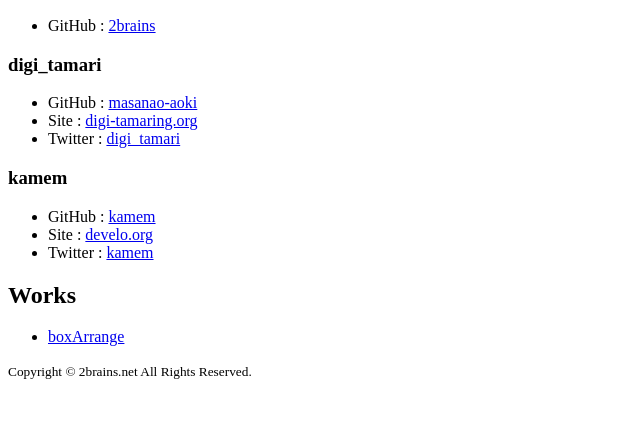
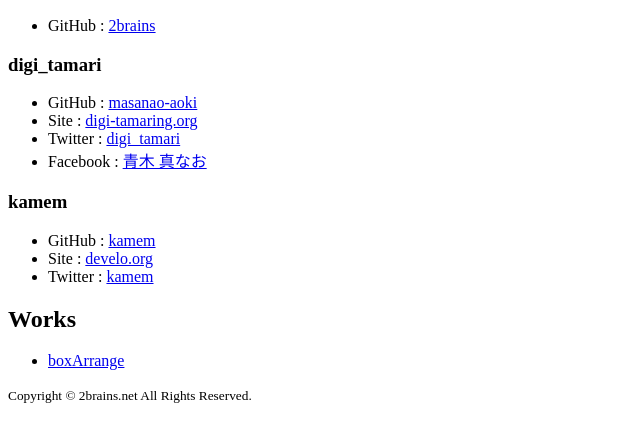
Before and after one commit to 2brains/2brains.github.com, a plain HTML site: page index.html in a window 1280 px wide. Shown: the part 110-552 px from the top of the page, without its empty margins (0-640 px from the left). Drawn offline with Linux system fonts and the light colour scheme.

Commit message:
add Facebook info

```diff
--- a/index.html
+++ b/index.html
@@ -22,6 +22,7 @@
 				<li>GitHub : <a href="https://github.com/masanao-aoki">masanao-aoki</a></li>
 				<li>Site : <a href="http://www.digi-tamaring.org/">digi-tamaring.org</a></li>
 				<li>Twitter : <a href="https://twitter.com/digi_tamari">digi_tamari</a></li>
+				<li>Facebook : <a href="https://www.facebook.com/masanao.aoki">青木 真なお</a></li>
 			</ul>
 		</section>
 		<section>
```
